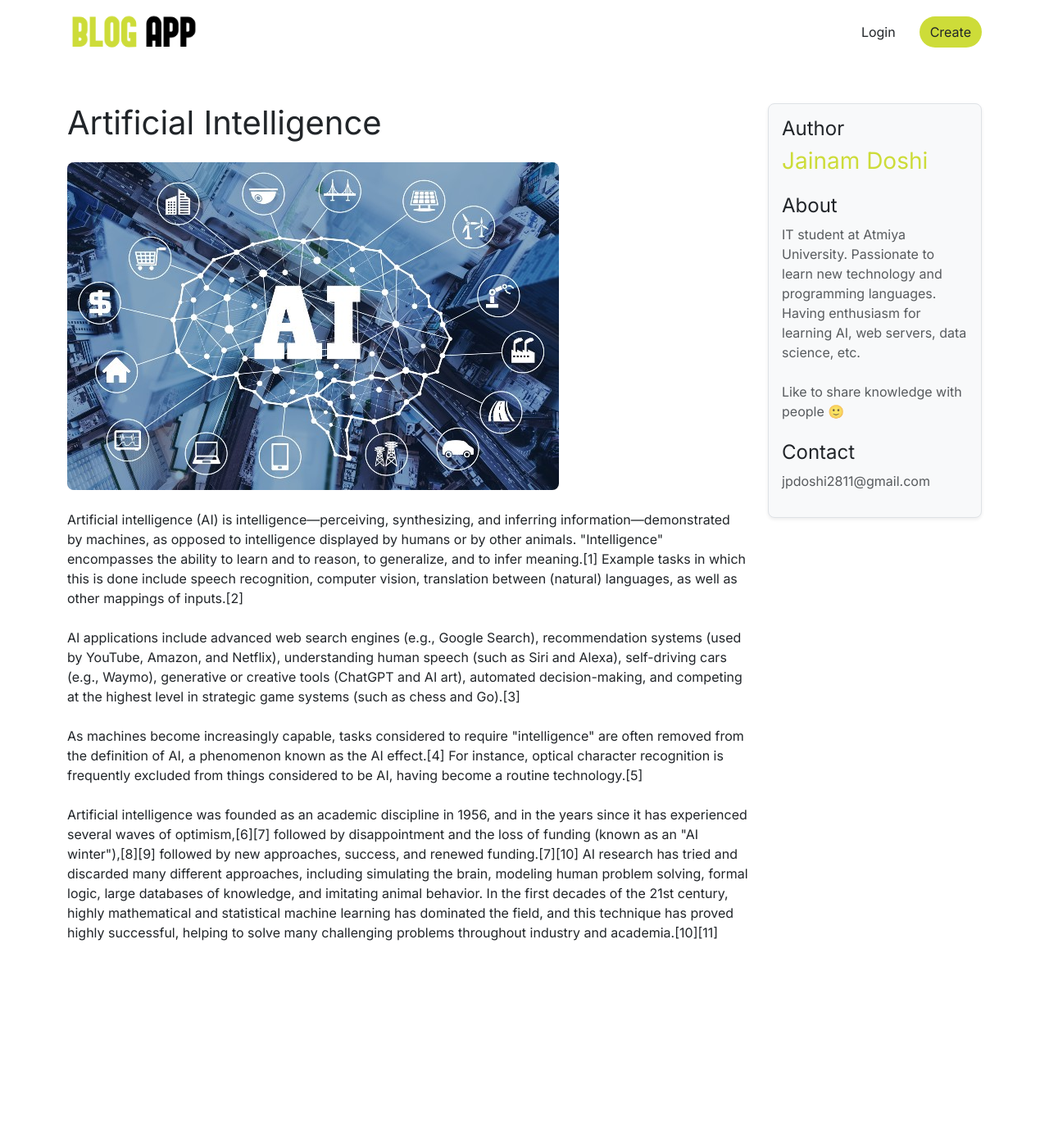
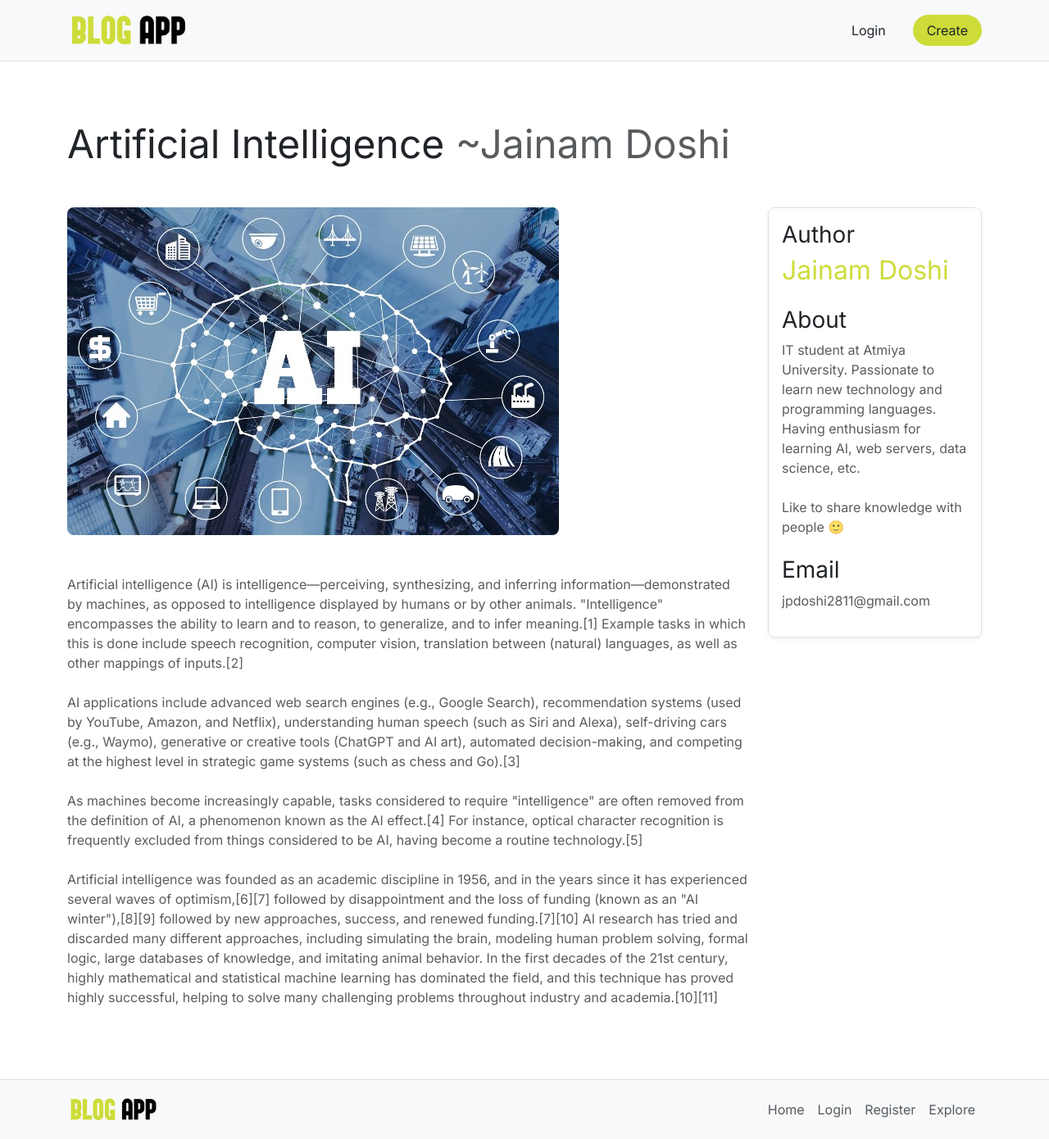
Before and after one commit to jpdoshi/BlogApp, a Django app: page /blog/1/ in a window 1280 px wide. Shown: the whole page at 82% size. Before the commit the page ends 1148 px from the top, so only its background shows below. Run offline with Django 4.2, Linux system fonts and the light colour scheme; data comes from the database, SQL or seed files in the repository; both versions use the stored data as it was after the commit.

Commit message:
Add files via upload

```diff
--- a/blogs/templates/base.html
+++ b/blogs/templates/base.html
@@ -9,11 +9,11 @@
 	<link rel="stylesheet" href="https://fonts.googleapis.com/css?family=Inter">
 	<title>Blog App</title>
 </head>
-<body style="font-family: 'Inter', 'Roboto', 'Verdana';">
-	<div style="min-height: 100vh;">
-		<nav class="navbar navbar-expand-lg navbar-light">
+<body style="font-family: 'Inter', 'Roboto', Arial; display: flex; flex-direction: column;">
+	<div>
+		<nav class="navbar navbar-expand-lg bg-body-tertiary border-bottom">
 		  <div class="container">
-		    <a class="navbar-brand" href="/"><img src="{% static 'logo.png' %}" height="52px"></a>
+		    <a class="navbar-brand" href="/"><img src="{% static 'logo.png' %}" height="48px"></a>
 		    <button class="navbar-toggler" type="button" data-toggle="collapse" data-target="#navbarNav" aria-controls="navbarNav" aria-expanded="false" aria-label="Toggle navigation">
 		      <span class="navbar-toggler-icon"></span>
 		    </button>
@@ -21,26 +21,38 @@
 		      <ul class="ms-auto navbar-nav gap-3">
 				{% if 'user' in request.COOKIES %}
 				<li class="nav-item">
-					<a href="/blogs" class="btn btn-dark rounded-pill">Explore</a>
+					<a href="/blogs" class="btn px-3 btn-dark rounded-pill">Explore</a>
 				</li>
 				<li class="nav-item">
-					<a href="/logout" class="btn btn-danger rounded-pill">Logout</a>
+					<a href="/logout" class="btn px-3 btn-danger rounded-pill">Logout</a>
 				</li>
 				{% else %}
 		        <li class="nav-item">
-		          <a href="/login" class="btn">Login</a>
+		          <a href="/login" class="btn px-3">Login</a>
 		        </li>
 				{% endif %}
 		        <li class="nav-item">
-		          <a href="/create" class="btn rounded-pill" style="background-color: #cddc39;">Create</a>
+		          <a href="/create" class="btn px-3 rounded-pill" style="background-color: #cddc39;">Create</a>
 		        </li>
 		      </ul>
 		    </div>
 		  </div>
 		</nav>
-		<div class="container my-5">
+		<div class="container my-5 py-4">
 			{% block content %}{% endblock %}
 		</div>
+		<div class="bg-body-tertiary border-top">
+		<footer class="container d-flex flex-wrap justify-content-between align-items-center py-3">
+		  <div class="mb-2 mb-md-0">
+		    <img src="{% static 'logo.png' %}" height="36px">
+		  </div>
+		  <ul class="nav justify-content-end">
+		    <li class="nav-item"><a href="/" class="nav-link px-2 text-muted">Home</a></li>
+		    <li class="nav-item"><a href="/login" class="nav-link px-2 text-muted">Login</a></li>
+		    <li class="nav-item"><a href="/register" class="nav-link px-2 text-muted">Register</a></li>
+		    <li class="nav-item"><a href="/blogs" class="nav-link px-2 text-muted">Explore</a></li>
+		  </ul>
+		</footer>
 	</div>
 	<script src="https://cdn.jsdelivr.net/npm/bootstrap@5.3.0/dist/js/bootstrap.bundle.min.js" integrity="sha384-geWF76RCwLtnZ8qwWowPQNguL3RmwHVBC9FhGdlKrxdiJJigb/j/68SIy3Te4Bkz" crossorigin="anonymous"></script>
 </body>
--- a/blogs/templates/blog.html
+++ b/blogs/templates/blog.html
@@ -1,19 +1,21 @@
 {% extends 'base.html' %}
 
 {% block content %}
-<div class="row">
+<div class="row g-4">
+	<h1 class="display-5 mb-4">
+		{{ blog.title }} <span class="text-muted">~{{ blog.user.fname }} {{ blog.user.lname }}</span>
+	</h1>
 	<div class="col-12 col-lg-9" style="overflow: auto;">
-		<h1 class="mb-4">{{ blog.title }}</h1>
-		<img class="rounded-3 mb-4" style="max-width: 100%;" src="{{ blog.cover.url }}">
-		<p>{{ blog.body|linebreaksbr }}</p>
+		<img class="rounded-3 mb-5" style="max-width: 100%;" src="{{ blog.cover.url }}">
+		<p class="text-muted">{{ blog.body|linebreaksbr }}</p>
 	</div>
 	<div class="col-12 col-lg-3">
-		<div class="bg-body-tertiary rounded-3 p-3 border shadow-sm">
-			<h4 class="mb-2">Author</h4>
-			<h3 class="mb-4" style="color: #cddc39;">{{ blog.user.fname }} {{ blog.user.lname }}</h3>
-			<h4 class="mb-2">About</h4>
+		<div class="rounded-3 p-3 border shadow-sm">
+			<h3 class="mb-2">Author</h3>
+			<h2 class="mb-4" style="color: #cddc39;">{{ blog.user.fname }} {{ blog.user.lname }}</h2>
+			<h3 class="mb-2">About</h3>
 			<p class="mb-4 text-muted">{{ blog.user.about|linebreaksbr }}</p>
-			<h4 class="mb-2">Contact</h4>
+			<h3 class="mb-2">Email</h3>
 			<p class=" text-muted">{{ blog.user.email }}</p>
 		</div>
 	</div>
```
Also changed, not shown: blogs/templates/admin/base_site.html (added, +18 -0 lines), blogs/templates/blogs.html (+4 -4 lines), blogs/templates/dashboard.html (+9 -9 lines), blogs/templates/home.html (+4 -4 lines), db.sqlite3, 1 other file.
